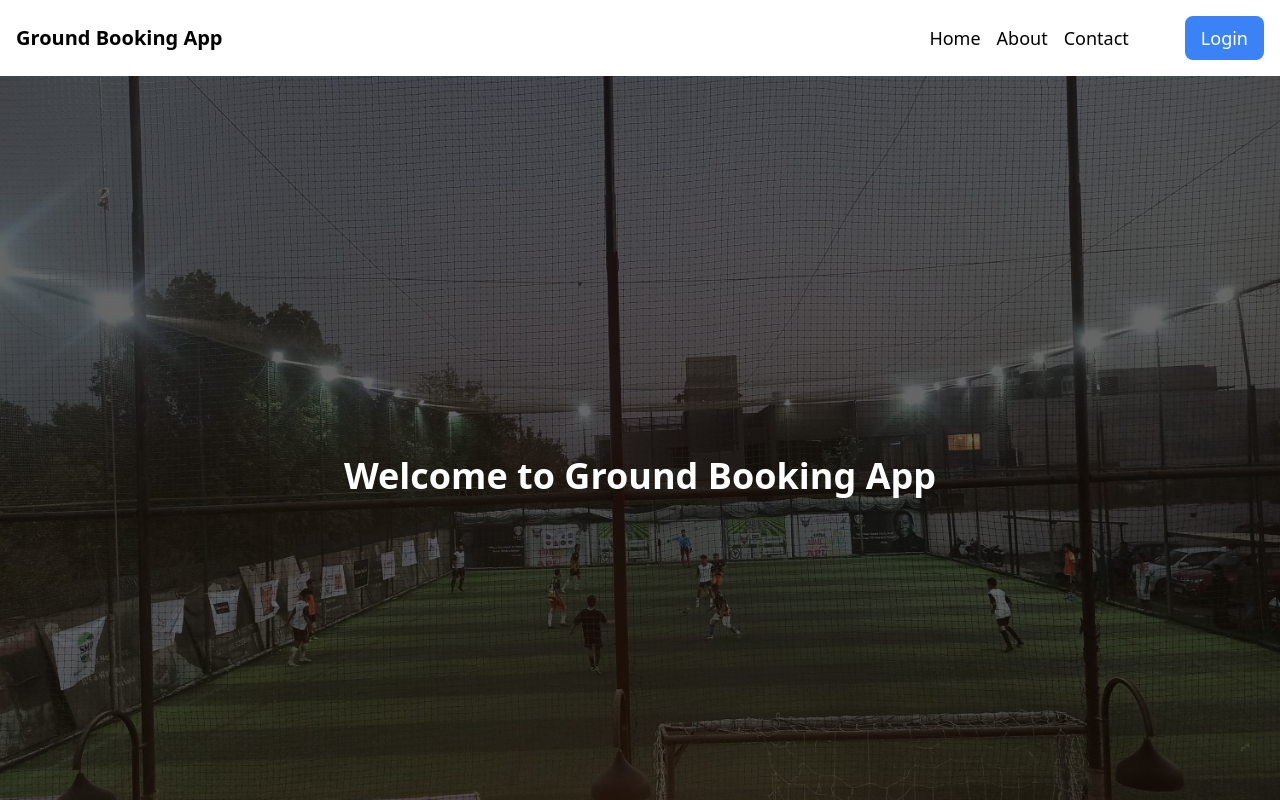
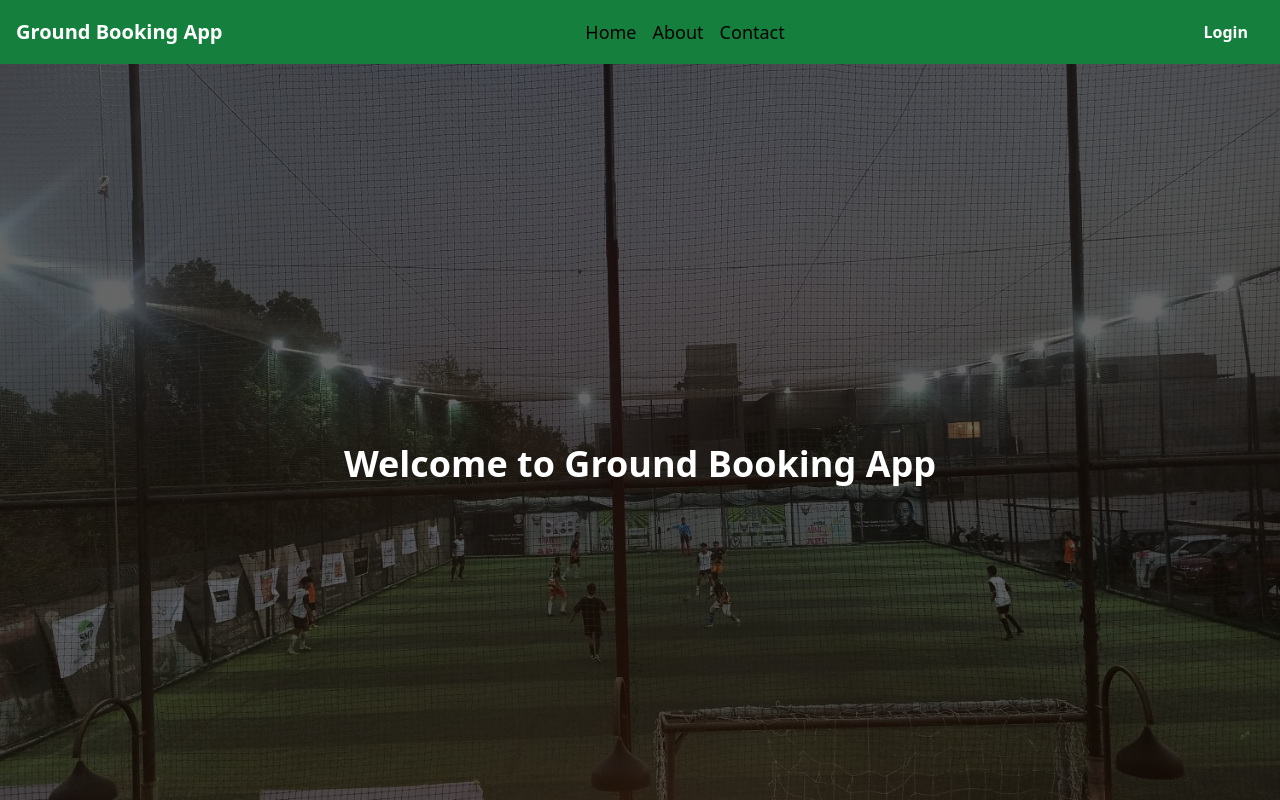
Before and after one commit to krisgoswami/ground-booking-app, a React (Vite) app in the folder client/: page / in a window 1280 px wide. Shown: the top 800 px of the page. Built offline with nearby package versions, Linux system fonts and the light colour scheme; no server answers.

Commit message:
managed global state

```diff
--- a/client/src/components/Navbar.jsx
+++ b/client/src/components/Navbar.jsx
@@ -1,14 +1,39 @@
 
 import React, { useState } from 'react';
 import { useNavigate } from 'react-router-dom';
+import { useSelector, useDispatch } from 'react-redux';
+import { authActions } from '../redux/store';
+import toast from 'react-hot-toast';
 
 const Navbar = () => {
 
+    //global state
+    let isLogin = useSelector((state) => state.isLogin);
+    isLogin = isLogin || localStorage.getItem('userId');
+
+    let user = localStorage.getItem("username");
+
     const [isOpen, setIsOpen] = useState(false);
+
     const navigate = useNavigate();
+    const dispatch = useDispatch();
 
     const handleLogin = () => {
         navigate('/login');
+    }
+
+    //handle logout
+    const handleLogout = () => {
+        try {
+            dispatch(authActions.logout());
+            localStorage.clear();
+            toast("You've been logged out", {
+                icon: '⚠️',
+            });
+            navigate('/login');
+        } catch (error) {
+            console.log(error);
+        }
     }
 
     const toggleMenu = () => {
@@ -16,10 +41,10 @@ const Navbar = () => {
     };
 
     return (
-        <nav className="p-4">
+        <nav className=" bg-green-700 p-4">
             <div className="container mx-auto">
                 <div className="flex justify-between items-center">
-                    <div className="text-black font-bold text-xl">Ground Booking App</div>
+                    <div className="text-white font-bold text-xl">Ground Booking App</div>
                     <div className="block lg:hidden">
                         <button
                             onClick={toggleMenu}
@@ -46,8 +71,18 @@ const Navbar = () => {
                             <a href="#" className="text-black">Home</a>
                             <a href="#" className="text-black">About</a>
                             <a href="#" className="text-black">Contact</a>
-                            <button className="bg-blue-500 text-white ml-10 px-4 py-2 rounded-lg" onClick={handleLogin}>Login</button>
                         </div>
+                    </div>
+                    <div className='flex items-center'>
+                        {!isLogin &&
+                            <button className="bg-green-700 text-white font-bold ml-10 px-4 py-1 rounded-full" onClick={handleLogin}>Login</button>
+                        }
+                        {isLogin &&
+                            <>
+                                <p>Hi, {user}</p>
+                                <button className="bg-green-700 text-white font-bold ml-10 px-4 py-1 rounded-full" onClick={handleLogout}>Logout</button>
+                            </>
+                        }
                     </div>
                 </div>
             </div>
```
